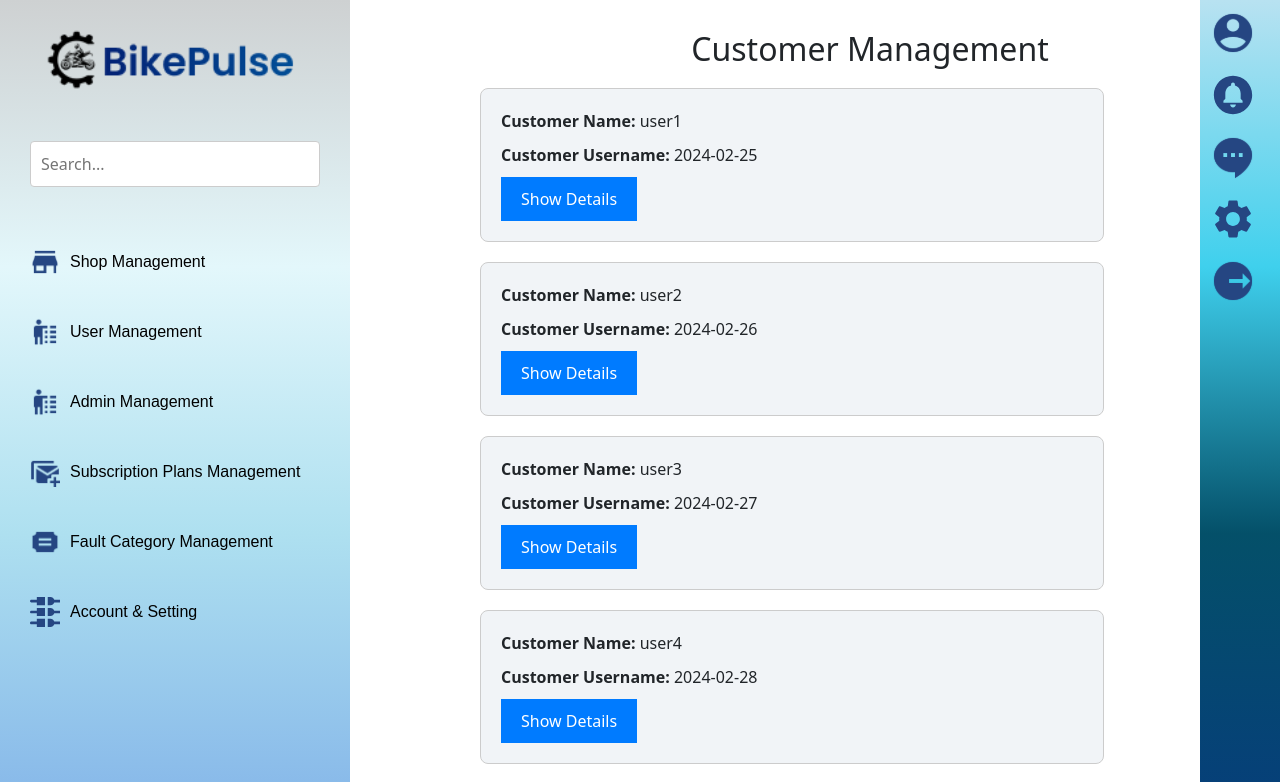
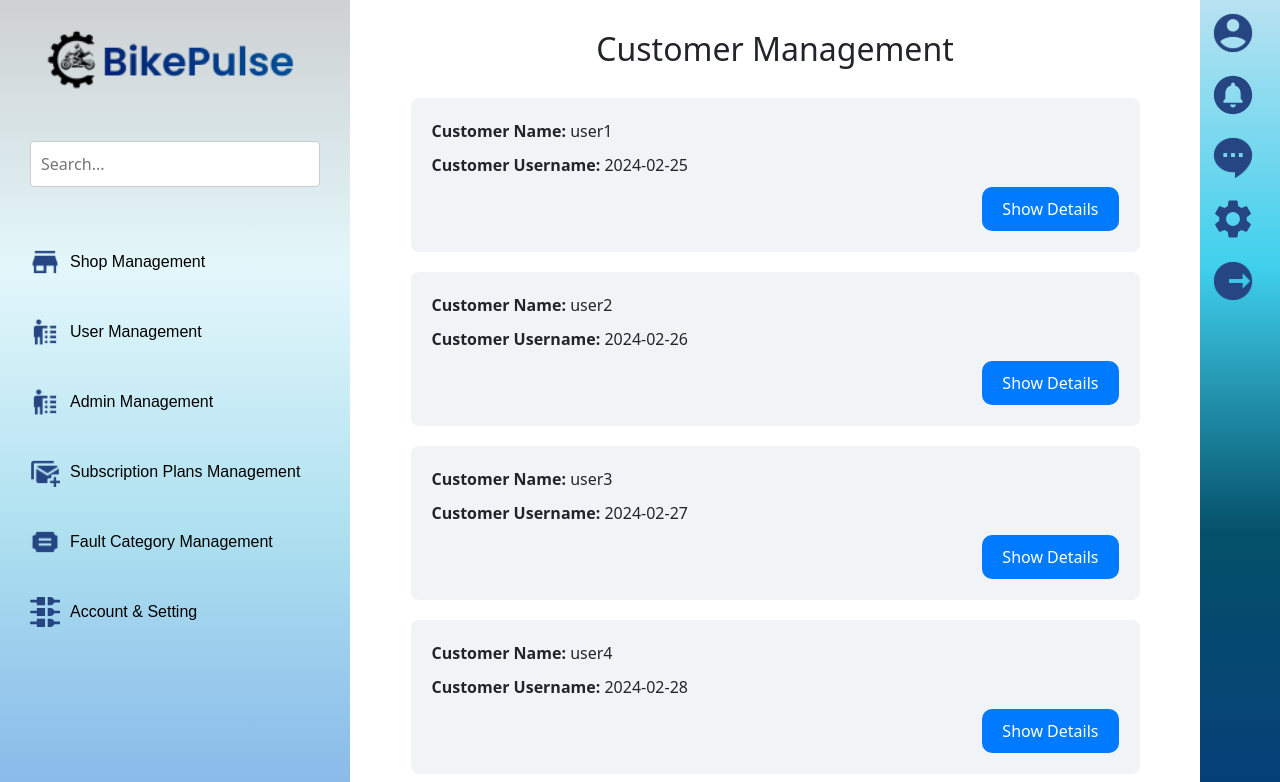
Before and after one commit to AhamedMinhaj456/Motorbike_Service_Station_Reservation_System, a React (Create React App) app in the folder frontend/: page /user-management in a window 1280 px wide. Shown: the top 782 px of the page. Built offline with nearby package versions, Linux system fonts and the light colour scheme; no server answers.

Commit message:
css for user mangement window

```diff
--- a/frontend/src/admin/views/ShopManagementWindow.css
+++ b/frontend/src/admin/views/ShopManagementWindow.css
@@ -57,7 +57,7 @@
 }
 
 .button-view-shop:hover {
-  background-color: #0056b3;
+  background-color: #b2e1a6;
 }
 
 .shop-item p {
--- a/frontend/src/admin/views/UserManagementWindow.css
+++ b/frontend/src/admin/views/UserManagementWindow.css
@@ -1,9 +1,10 @@
 .user-management-content {
+  display: flex;
   flex: 1;
   flex-direction: column;
   align-items: center;
-    margin-left: 460px;
-    /* margin-right: 100px; */
+  margin-left: 350px;
+  margin-right: 80px;
   padding: 20px;
 }
 
@@ -15,23 +16,28 @@
 
 .user-list {
   overflow-y: auto;
-    width: 80%;
+  width: 90%;
   margin-top: 10px;
+  display: flex;
+  flex-direction: column;
+  align-items: center;
 }
 
 .user-item {
   width: 100%;
-  align-self: center;
   background-color: #F1F4F7;
   margin-bottom: 20px;
-  border: 0.5px solid #ccc;
+  border: 1px solid transparent;
   border-radius: 8px;
   padding: 20px;
-  transition: transform 0.3s, background-color 0.3s;
+  display: flex;
+  flex-direction: column;
+  transition: border-color 0.3s;
 }
 
 .user-item:hover {
   transform: translateY(-5px);
+  border-color: #007bff;
   background: linear-gradient(to bottom, #eaeede, #9baab7);
 }
 
@@ -44,13 +50,30 @@
   color: rgb(24, 74, 9);
 }
 
+.button-container-2 {
+  display: flex;
+  justify-content: flex-end;
+  align-items: center;
+  height: 100%;
+}
+
+.show-details {
+  padding: 10px 20px;
+  background-color: #007bff;
+  color: white;
+  border: none;
+  border-radius: 10px;
+  cursor: pointer;
+  transition: background-color 0.3s;
+}
+
+.show-details:hover {
+  background-color: #b2e1a6;
+}
+
 @media screen and (max-width: 768px) {
   .user-management-content {
-    margin-left: 10px;
-    margin-right: 35px;
+    margin-left: 0px;
   }
-  .user-management-heading {
-    margin-left: -30px;
-    margin-right: 100px;
+
 }
-}
--- a/frontend/src/admin/views/UserManagementWindow.jsx
+++ b/frontend/src/admin/views/UserManagementWindow.jsx
@@ -4,7 +4,7 @@ import { Link } from 'react-router-dom';
 import LeftSidebar from '../common/LeftSidebar';
 import RightSidebar from '../common/RightSidebar';
 import CustomerDetailsWindow from "./CustomerDetailsWindow";
-import axios from 'axios'; // Import axios for making HTTP requests
+import axios from 'axios';
 
 const UserManagementWindow = () => {
   const [customers, setCustomers] = useState([
@@ -69,8 +69,8 @@ const UserManagementWindow = () => {
                 <p>
                   <strong>Customer Username:</strong> {customer.customerUsername}
                 </p>
-                <div>
-                <button
+                <div className="button-container-2">
+                <button className='show-details'
                     onClick={() => handleSelectedShopClick(customer.customerId)}
                   >
                     Show Details
```
Lines whose indentation alone changed are shown as unchanged.
